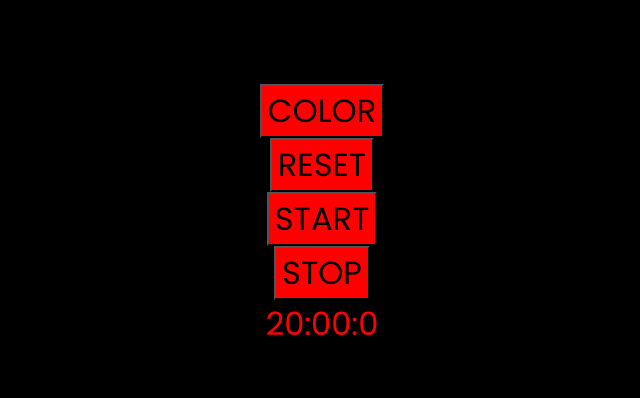
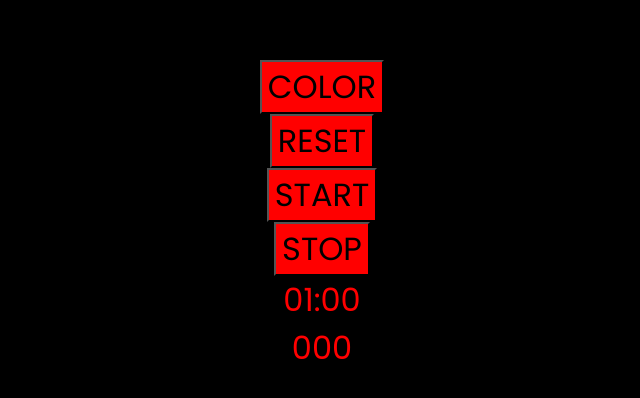
Before and after one commit to huanamigo/pomodoro-web-app, a React (Vite) app: page / in a window 1280 px wide. Shown: the part 184-582 px from the top of the page, without its empty margins (318-958 px from the left). Built offline with nearby package versions, Linux system fonts and the light colour scheme.

Commit message:
made timer do timer stuff

```diff
--- a/src/components/Timer/Timer.tsx
+++ b/src/components/Timer/Timer.tsx
@@ -9,27 +9,33 @@ interface IProps {
 const Timer = ({ color, setColor }: IProps) => {
   const [miliseconds, setMiliseconds] = useState(0);
   const [seconds, setSeconds] = useState(0);
-  const [minutes, setMinutes] = useState(20);
+  const [minutes, setMinutes] = useState(1);
   const [isTicking, setIsTicking] = useState(false);
   const [startDate, setStartDate] = useState(new Date().getTime());
+  const [stoppedMiliseconds, setStoppedMiliseconds] = useState(0);
 
   const startTimer = () => {
     setStartDate(new Date().getTime());
     setIsTicking(true);
+    setMiliseconds(miliseconds);
   };
   const stopTimer = () => {
     setIsTicking(false);
+    setStoppedMiliseconds(miliseconds);
   };
 
   const resetTimer = () => {
+    stopTimer();
     setMiliseconds(0);
-    setSeconds(60);
-    setMinutes(20);
+    setSeconds(0);
+    setMinutes(1);
   };
 
   useEffect(() => {
     const timer = setTimeout(
-      () => isTicking && setMiliseconds(new Date().getTime() - startDate),
+      () =>
+        isTicking &&
+        setMiliseconds(new Date().getTime() - startDate + stoppedMiliseconds),
       1
     );
     return () => clearTimeout(timer);
@@ -37,12 +43,26 @@ const Timer = ({ color, setColor }: IProps) => {
 
   useEffect(() => {
     if (miliseconds >= 1000) {
-      console.log(miliseconds);
-      console.log('reset');
       setStartDate(new Date().getTime());
       setMiliseconds(0);
+      setStoppedMiliseconds(0);
+      console.log(miliseconds);
+
+      if (seconds === 0) {
+        if (minutes === 0) {
+          stopTimer();
+          console.log('koniec');
+          setMinutes(0);
+          setSeconds(0);
+        } else {
+          setMinutes(minutes - 1);
+          setSeconds(59);
+        }
+      } else {
+        setSeconds(seconds - 1);
+      }
     }
-  }, [miliseconds]);
+  }, [miliseconds, seconds, minutes]);
 
   return (
     <div className={styles.container}>
@@ -61,16 +81,25 @@ const Timer = ({ color, setColor }: IProps) => {
       <button onClick={() => resetTimer()} className={styles.resetBtn}>
         RESET
       </button>
-      <button onClick={() => startTimer()} className={styles.startBtn}>
+      <button
+        onClick={() => {
+          if (isTicking) {
+            stopTimer();
+          } else {
+            startTimer();
+          }
+        }}
+        className={styles.startBtn}
+      >
         START
       </button>
       <button onClick={() => stopTimer()} className={styles.startBtn}>
         STOP
       </button>
       <p className={styles.time}>
-        {String('0' + minutes).slice(-2)}:{String('0' + seconds).slice(-2)}:
-        {miliseconds}
+        {String('0' + minutes).slice(-2)}:{String('0' + seconds).slice(-2)}
       </p>
+      <p className={styles.time}>{String('00' + miliseconds).slice(-3)}</p>
     </div>
   );
 };
```
